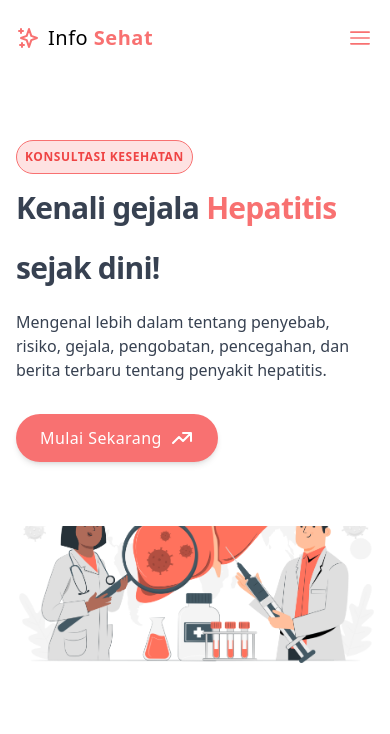
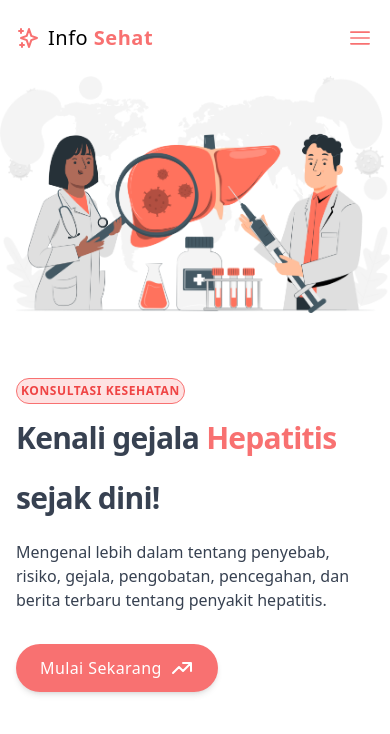
Before and after one commit to Taufik-H/besmart-project, a React (Create React App) app: page / in a window 390 px wide. Shown: the top 734 px of the page. Built offline with nearby package versions, Linux system fonts and the light colour scheme.

Commit message:
header responsive

```diff
--- a/src/components/Hero.js
+++ b/src/components/Hero.js
@@ -11,12 +11,18 @@ export const Hero = () => {
             </div>
 
         </div>
+
+        <div className="block lg:hidden flex justify-center h-full overflow-hidden lg:w-2/3 xl:w-1/2 lg:absolute lg:justify-start lg:bottom-0 lg:right-0 lg:items-end">
+            <div className="relative">
+             <img src={Heroimage}alt="herobg" className=""/>
+            </div>
+        </div>
             <div className="relative px-4 pt-16 mx-auto lg:py-32 md:px-8 xl:px-20 sm:max-w-xl md:max-w-full">
         <div className="max-w-xl mx-auto lg:max-w-screen-xl">
           <div className="mb-16 lg:max-w-lg lg:mb-0">
             <div className="max-w-xl mb-16">
               <div>
-                <p className="inline-block p-2 border border-red-400 mb-4 text-xs font-semibold tracking-wider text-red-500 uppercase rounded-full bg-red-100">
+                <p className="inline-block p-1 border border-red-400 mb-4 text-xs lg:text-sm font-semibold tracking-wider text-red-500 uppercase rounded-full bg-red-100">
                 KONSULTASI KESEHATAN
                 </p>
               </div>
@@ -47,7 +53,7 @@ export const Hero = () => {
             </div>
           </div>
         </div>
-        <div className="flex justify-center h-full overflow-hidden lg:w-2/3 xl:w-1/2 lg:absolute lg:justify-start lg:bottom-0 lg:right-0 lg:items-end">
+        <div className="hidden lg:flex justify-center h-full overflow-hidden lg:w-2/3 xl:w-1/2 lg:absolute lg:justify-start lg:bottom-0 lg:right-0 lg:items-end">
             <div className="relative -top-20">
              <img src={Heroimage}alt="herobg" className=""/>
             </div>
```
Also changed, not shown: src/components/images/blob.png.
